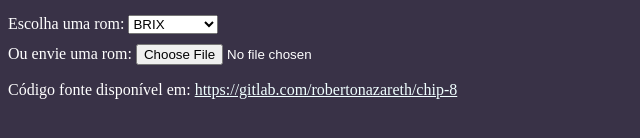
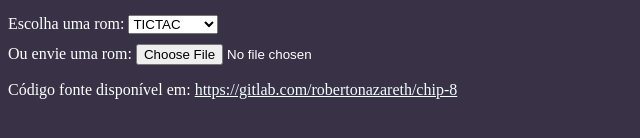
Before and after one commit to roberto-ng/chip-8, a website built with webpack: page index.html in a window 1280 px wide. Shown: the part 522-660 px from the top of the page, 0-640 px from the left. Built offline with nearby package versions, Linux system fonts and the light colour scheme; files whose address does not match are found by name.

Commit message:
seleciona o jogo da velha imediatamente

```diff
--- a/index.html
+++ b/index.html
@@ -119,14 +119,14 @@
         <label class="nao-selecionar">Escolha uma rom: </label>
         <select id="rom-select" class="nao-selecionar">
             <option value="BLINKY">BLINKY</option>
-            <option value="BRIX" selected="selected">BRIX</option>
+            <option value="BRIX">BRIX</option>
             <option value="INVADERS">INVADERS</option>
             <option value="MAZE">MAZE</option>
             <option value="MISSILE">MISSILE</option>
             <option value="PONG2">PONG2</option>
             <option value="TANK">TANK</option>
             <option value="TETRIS">TETRIS</option>
-            <option value="TICTAC">TICTAC</option>
+            <option value="TICTAC" selected="selected">TICTAC</option>
             <option value="UFO">UFO</option>
             <option value="WIPEOFF">WIPEOFF</option>
         </select>
```
